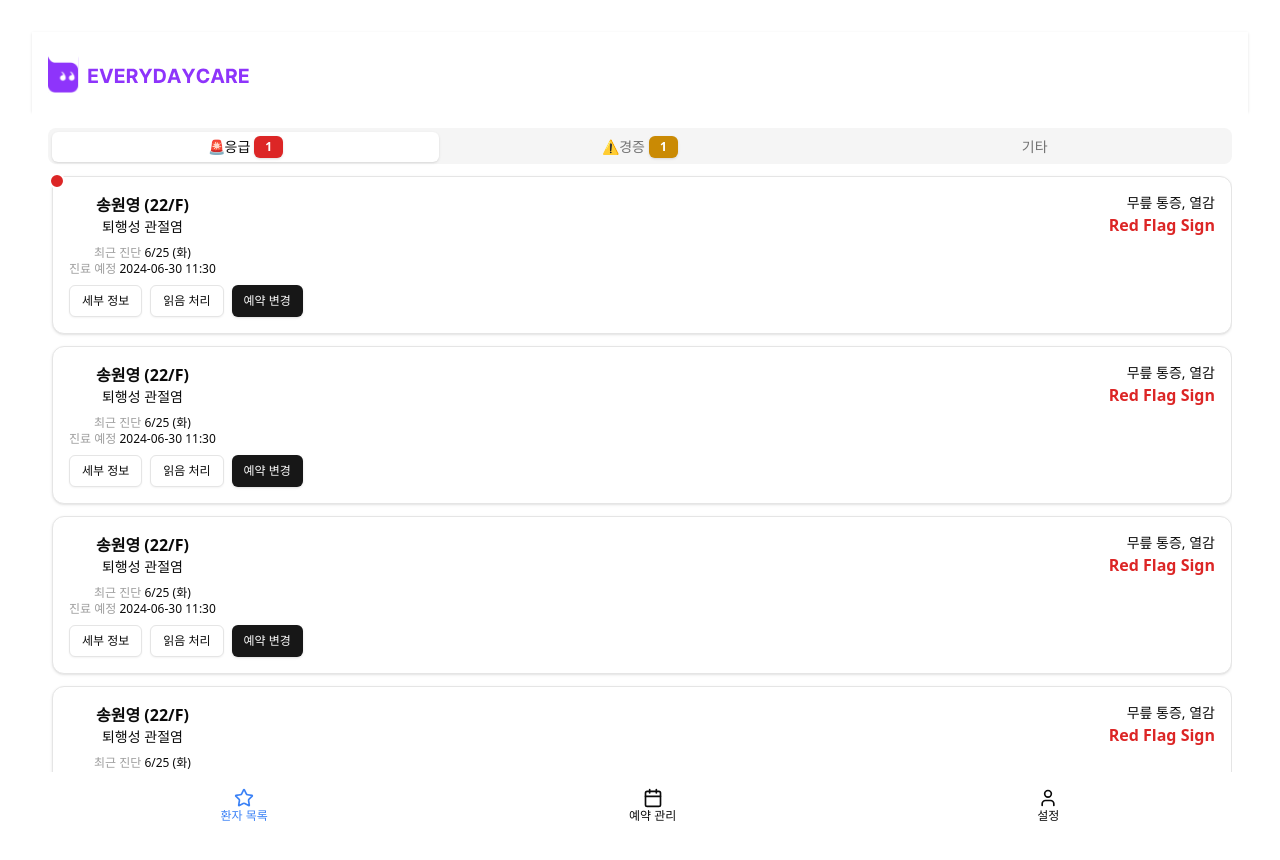
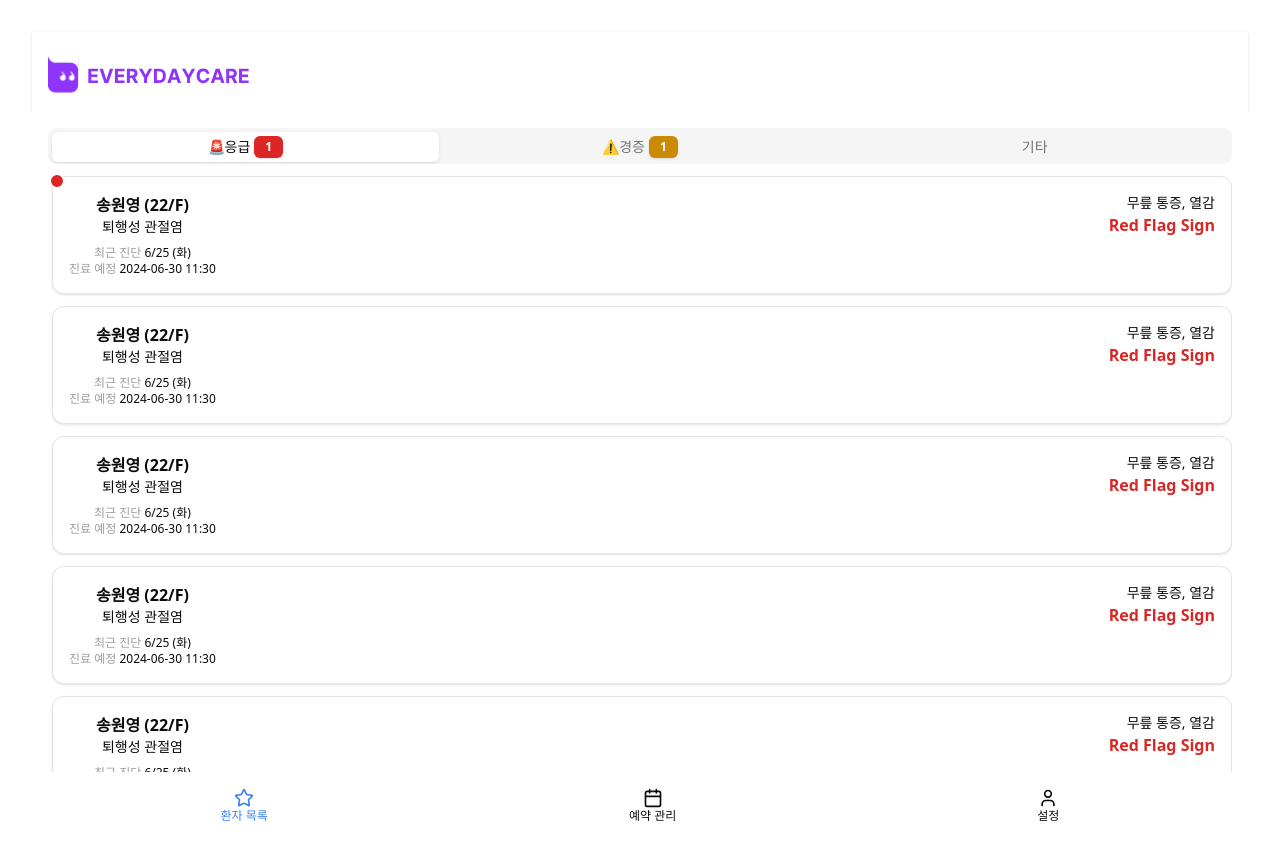
Before and after one commit to onezero01010/MDWinner_front, a React (Vite) app in the folder frontend/: page /doctor/patient-list in a window 1280 px wide. Shown: the top 860 px of the page. Built offline with nearby package versions, Linux system fonts and the light colour scheme.

Commit message:
fix: show buttons when click patient card in patientlist page

```diff
--- a/frontend/src/component/doctor/PatientList.tsx
+++ b/frontend/src/component/doctor/PatientList.tsx
@@ -11,6 +11,7 @@ export default function PatientListPage({ appointment }: { appointment: { date:
   // 카드 목록을 state로 관리
   const [cards, setCards] = useState([1, 2, 3, 4, 5, 6]);
   const [removing, setRemoving] = useState<number[]>([]);
+  const [selectedIndex, setSelectedIndex] = useState<number | null>(null);
   const navigate = useNavigate();
 
   const handleRemove = (idxToRemove: number) => {
@@ -49,6 +50,7 @@ export default function PatientListPage({ appointment }: { appointment: { date:
             className={`mb-3 relative ml-1 mt-1 transition-all duration-300 ${
               removing.includes(idx) ? 'opacity-0 -mb-10' : ''
             }`}
+            onClick={() => setSelectedIndex(selectedIndex === idx ? null : idx)}
           >
             {/* 첫 번째 카드에만 빨간 점 표시 */}
             {idx === 0 && (
@@ -69,18 +71,27 @@ export default function PatientListPage({ appointment }: { appointment: { date:
                   <p className="text-red-600 font-semibold">Red Flag Sign</p>
                 </div>
               </div>
-              <div className="mt-2 flex gap-2">
+              {/* 선택된 카드만 버튼 보이기 */}
+              {selectedIndex === idx && (
+                <div className="mt-2 flex gap-2 w-full justify-end">
                   <Button size="sm" variant="outline" className="text-xs">세부 정보</Button>
                   <Button
                     size="sm"
                     variant="outline"
                     className="text-xs"
-                  onClick={() => handleRemove(idx)}
+                    onClick={(e) => { e.stopPropagation(); handleRemove(idx); }}
                   >
                     읽음 처리
                   </Button>
-                <Button size="sm" className="text-xs" onClick={() => navigate('/doctor/reservation')}>예약 변경</Button>
+                  <Button
+                    size="sm"
+                    className="text-xs"
+                    onClick={(e) => { e.stopPropagation(); navigate('/doctor/reservation'); }}
+                  >
+                    예약 변경
+                  </Button>
                 </div>
+              )}
             </CardContent>
           </Card>
         ))}
```
Lines whose indentation alone changed are shown as unchanged.
